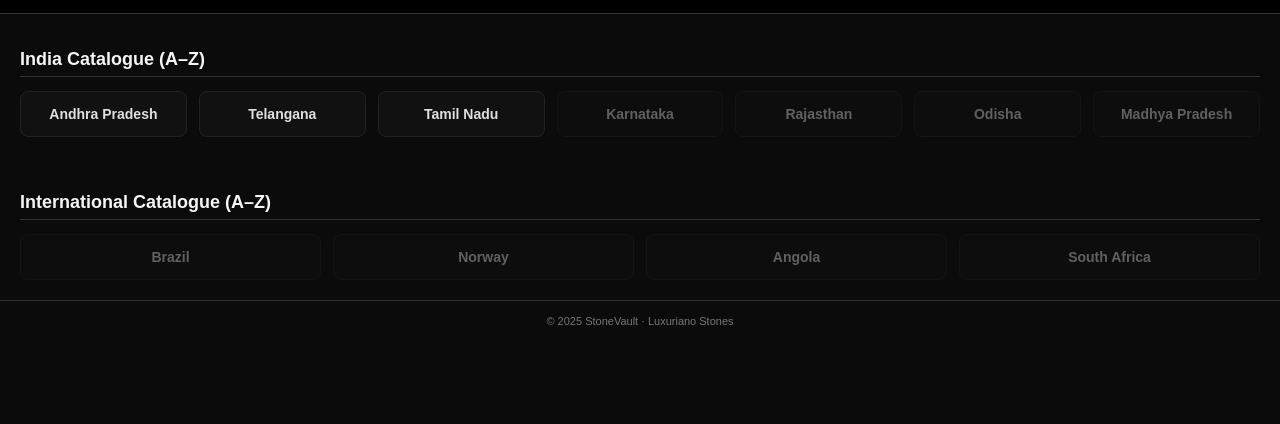
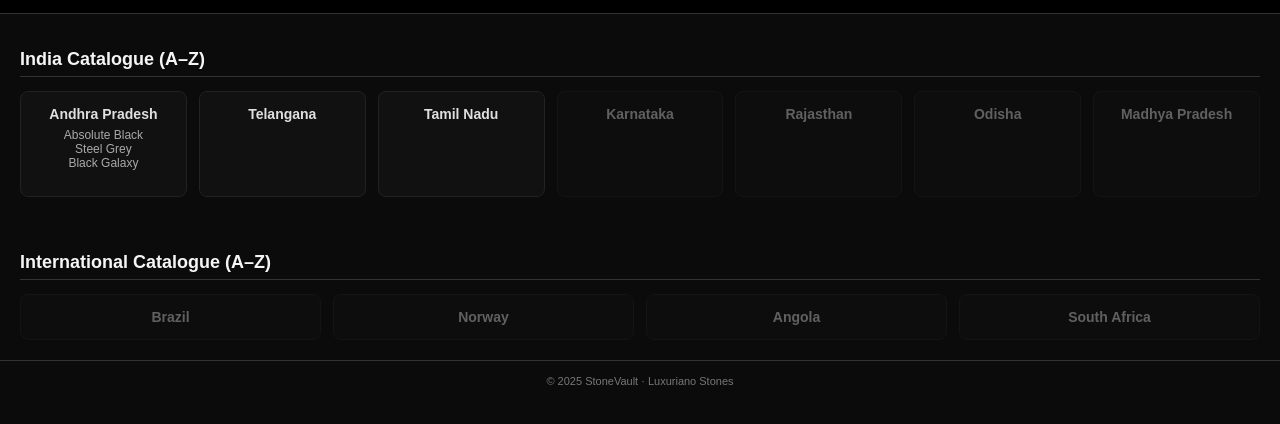
Before and after one commit to TASKFORCEINDIA/stonevault, a plain HTML site: page index.html in a window 1280 px wide. Shown: the part 64-488 px from the top of the page. Drawn offline with Linux system fonts and the light colour scheme.

Commit message:
Update index.html

```diff
--- a/index.html
+++ b/index.html
@@ -89,7 +89,15 @@
     <h2>India Catalogue (A–Z)</h2>
 
     <div class="grid">
-      <div class="card"><h3>Andhra Pradesh</h3></div>
+      <div class="card">
+  <h3>Andhra Pradesh</h3>
+  <p style="font-size:12px;color:#aaa;margin-top:6px;">
+    Absolute Black<br>
+    Steel Grey<br>
+    Black Galaxy
+  </p>
+</div>
+
       <div class="card"><h3>Telangana</h3></div>
       <div class="card"><h3>Tamil Nadu</h3></div>
       <div class="card locked"><h3>Karnataka</h3></div>
```
